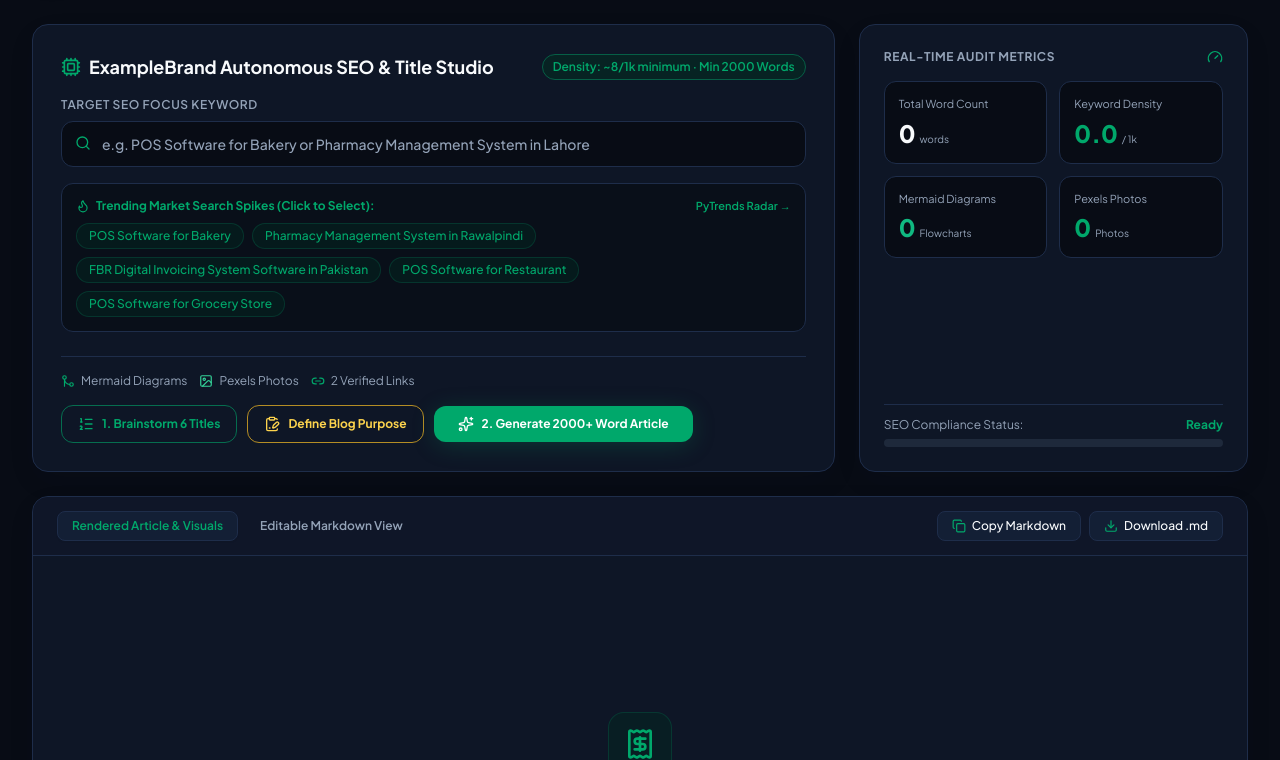
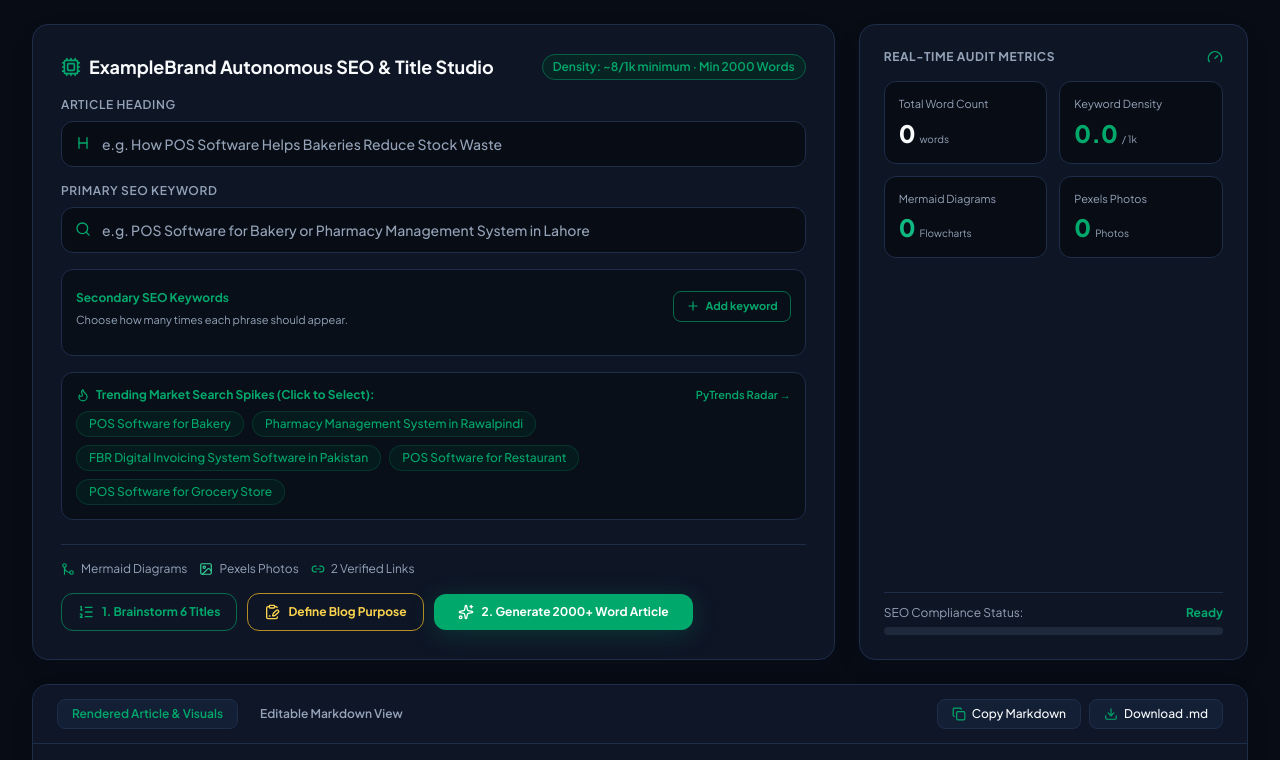
Before and after one commit to AbdulRafay5/SEO-Agent, a Flask app: page / in a window 1280 px wide. Shown: the part 90-850 px from the top of the page. Run offline with Flask 3, Linux system fonts and the light colour scheme; some libraries are stand-ins or nearby versions.

Commit message:
Update index.html

```diff
--- a/templates/index.html
+++ b/templates/index.html
@@ -182,11 +182,31 @@
               </span>
             </div>
 
-            <label class="block text-xs font-semibold uppercase tracking-wider text-sada-textMutedLight dark:text-sada-textMutedDark mb-2">Target SEO Focus Keyword</label>
+            <label for="article-heading" class="block text-xs font-semibold uppercase tracking-wider text-sada-textMutedLight dark:text-sada-textMutedDark mb-2">Article Heading</label>
+            <div class="relative">
+              <input id="article-heading" type="text" placeholder="e.g. How POS Software Helps Bakeries Reduce Stock Waste"
+                     class="w-full bg-slate-50 dark:bg-sada-darkBg border border-sada-lightBorder dark:border-sada-darkBorder rounded-xl px-4 py-3 pl-10 text-sm font-medium focus:outline-none focus:ring-2 focus:ring-sada-green transition-all placeholder:text-slate-400">
+              <i data-lucide="heading" class="w-4 h-4 absolute left-3.5 top-3.5 text-sada-green"></i>
+            </div>
+
+            <label for="target-keyword" class="block text-xs font-semibold uppercase tracking-wider text-sada-textMutedLight dark:text-sada-textMutedDark mt-4 mb-2">Primary SEO Keyword</label>
             <div class="relative">
               <input id="target-keyword" type="text" placeholder="e.g. POS Software for Bakery or Pharmacy Management System in Lahore"
                      class="w-full bg-slate-50 dark:bg-sada-darkBg border border-sada-lightBorder dark:border-sada-darkBorder rounded-xl px-4 py-3 pl-10 text-sm font-medium focus:outline-none focus:ring-2 focus:ring-sada-green transition-all placeholder:text-slate-400">
               <i data-lucide="search" class="w-4 h-4 absolute left-3.5 top-3.5 text-sada-green"></i>
+            </div>
+
+            <div class="mt-4 p-3.5 rounded-xl bg-slate-50 dark:bg-sada-darkBg/70 border border-sada-lightBorder dark:border-sada-darkBorder">
+              <div class="flex items-center justify-between gap-3 mb-3">
+                <div>
+                  <label class="text-xs font-bold text-sada-green">Secondary SEO Keywords</label>
+                  <p class="text-[11px] text-sada-textMutedLight dark:text-sada-textMutedDark mt-1">Choose how many times each phrase should appear.</p>
+                </div>
+                <button type="button" onclick="addSecondaryKeyword()" class="shrink-0 px-3 py-1.5 rounded-lg border border-sada-green/60 text-sada-green hover:bg-emerald-50 dark:hover:bg-emerald-950/40 text-[11px] font-bold flex items-center gap-1.5">
+                  <i data-lucide="plus" class="w-3.5 h-3.5"></i> Add keyword
+                </button>
+              </div>
+              <div id="secondary-keyword-list" class="space-y-2"></div>
             </div>
 
             <!-- TRENDING DEMAND QUICK-BAR -->
@@ -565,6 +585,7 @@
     let rawBlogContent = "";
     let selectedH1Title = "";
     let blogBrief = { purpose: "", tone: "professional", questions: [] };
+    let secondaryKeywordId = 0;
     let cooldownTimer = null;
     let trendsChartInstance = null;
     let pendingConfirmAction = null;
@@ -713,6 +734,44 @@
       input.classList.add('ring-2', 'ring-sada-green');
       setTimeout(() => input.classList.remove('ring-2', 'ring-sada-green'), 1000);
       showToast(`Selected "${kw}"`);
+    }
+
+    function addSecondaryKeyword() {
+      const list = document.getElementById('secondary-keyword-list');
+      const id = secondaryKeywordId++;
+      const row = document.createElement('div');
+      row.className = 'flex items-center gap-2';
+      row.dataset.secondaryRow = id;
+      row.innerHTML = `
+        <input type="text" data-secondary-keyword placeholder="e.g. inventory management" class="min-w-0 flex-1 bg-white dark:bg-sada-darkBg border border-sada-lightBorder dark:border-sada-darkBorder rounded-lg px-3 py-2 text-xs focus:outline-none focus:ring-2 focus:ring-sada-green">
+        <select data-secondary-count class="w-24 bg-white dark:bg-sada-darkBg border border-sada-lightBorder dark:border-sada-darkBorder rounded-lg px-2 py-2 text-xs focus:outline-none focus:ring-2 focus:ring-sada-green" aria-label="Secondary keyword repetitions">
+          <option value="1">1 time</option>
+          <option value="2">2 times</option>
+          <option value="3">3 times</option>
+          <option value="4">4 times</option>
+          <option value="5">5 times</option>
+        </select>
+        <button type="button" onclick="removeSecondaryKeyword(${id})" class="p-2 text-sada-textMutedLight dark:text-sada-textMutedDark hover:text-rose-500" title="Remove keyword">
+          <i data-lucide="x" class="w-4 h-4"></i>
+        </button>
+      `;
+      list.appendChild(row);
+      lucide.createIcons();
+      row.querySelector('[data-secondary-keyword]').focus();
+    }
+
+    function removeSecondaryKeyword(id) {
+      const row = document.querySelector(`[data-secondary-row="${id}"]`);
+      if (row) row.remove();
+    }
+
+    function getSecondaryKeywords() {
+      return [...document.querySelectorAll('[data-secondary-row]')]
+        .map(row => ({
+          keyword: row.querySelector('[data-secondary-keyword]').value.trim(),
+          count: Number(row.querySelector('[data-secondary-count]').value)
+        }))
+        .filter(item => item.keyword);
     }
 
     function updateHeaderCounters() {
@@ -911,7 +970,11 @@
       loader.classList.remove('hidden');
 
       const params = new URLSearchParams();
-      if (selectedH1Title) params.set('title', selectedH1Title);
+      const articleHeading = document.getElementById('article-heading').value.trim();
+      if (articleHeading || selectedH1Title) params.set('title', articleHeading || selectedH1Title);
+      params.set('primary_keyword', chosenKeyword);
+      const secondaryKeywords = getSecondaryKeywords();
+      if (secondaryKeywords.length) params.set('secondary_keywords', JSON.stringify(secondaryKeywords));
       if (blogBrief.purpose) params.set('purpose', blogBrief.purpose);
       if (blogBrief.tone) params.set('tone', blogBrief.tone);
       if (blogBrief.questions.length) params.set('questions', blogBrief.questions.join('\n'));
```
